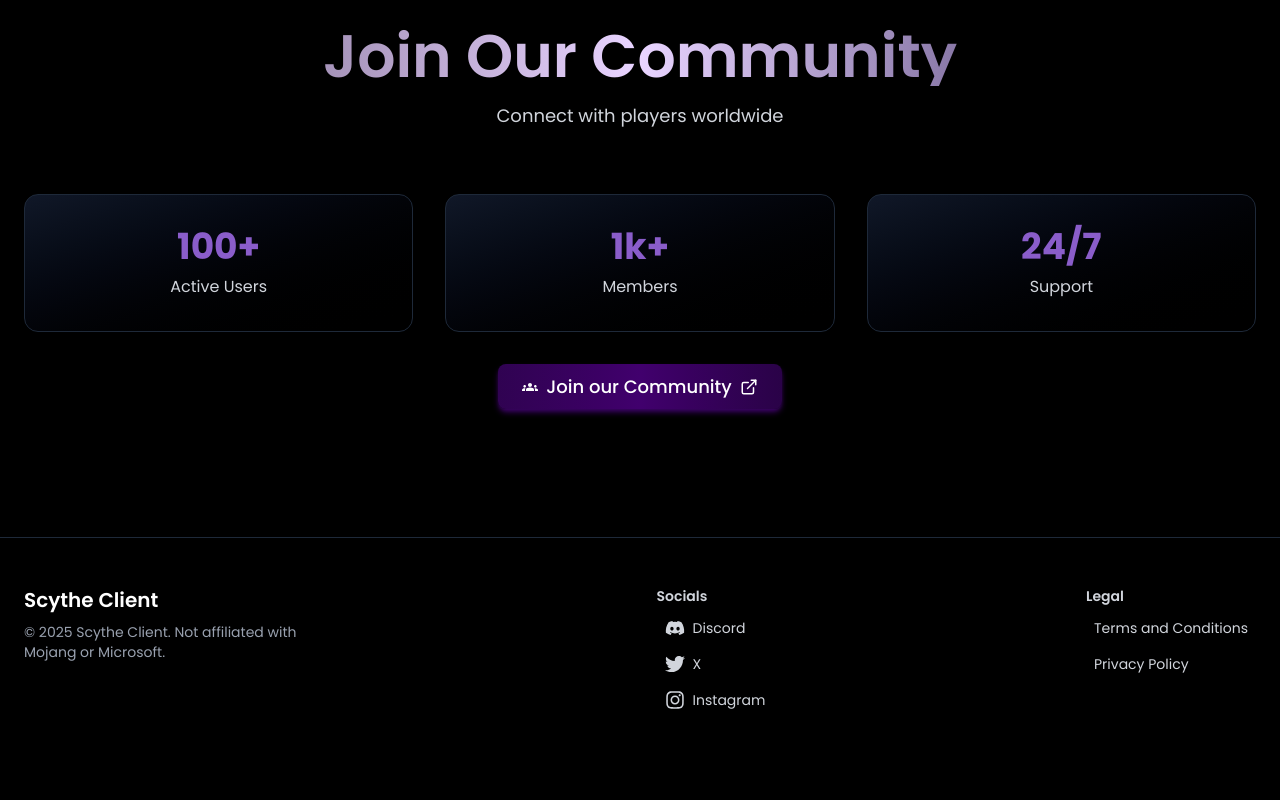
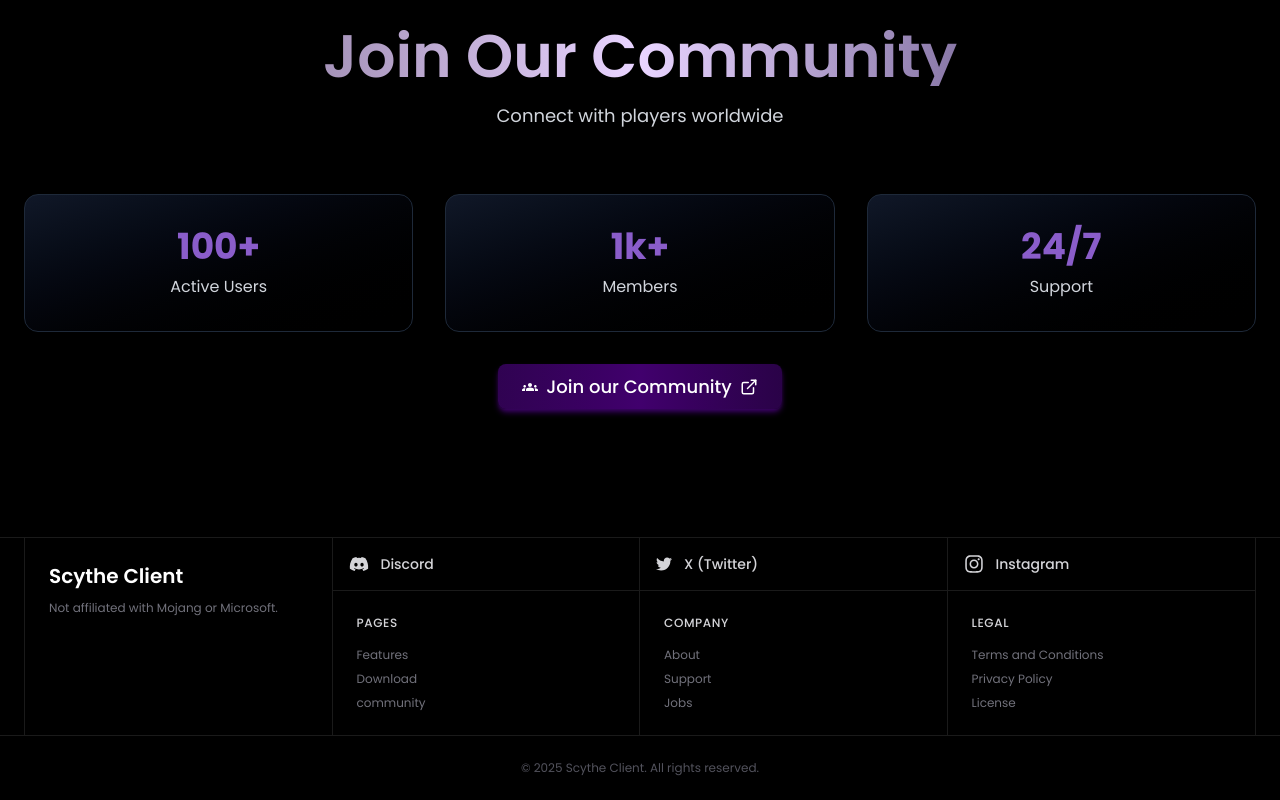
Before and after one commit to Scythe-Client/website, a Next.js app: page / in a window 1280 px wide. Shown: the part 2551-3351 px from the top of the page. Before the commit the page ends 3313 px from the top, so only its background shows below. Built offline with nearby package versions, Linux system fonts and the light colour scheme; no server answers.

Commit message:
UI Changes

```diff
--- a/app/globals.css
+++ b/app/globals.css
@@ -134,6 +134,13 @@ html {
     font-style: normal;
 }
 
+@font-face {
+    font-family: 'CalSans';
+    src: url('../public/fonts/CalSans.ttf') format('truetype');
+    font-weight: normal;
+    font-style: normal;
+}
+
 @layer base {
     * {
         @apply border-border outline-ring/50;
--- a/app/layout.tsx
+++ b/app/layout.tsx
@@ -6,12 +6,19 @@ import { dark } from '@clerk/themes';
 import { connectDB } from "@/lib/db";
 import { SpeedInsights } from "@vercel/speed-insights/next"
 import React from "react";
+import localFont from "next/font/local";
 
 const poppins = Poppins({
     variable: "--font-poppins",
     subsets: ["latin"],
     weight: ["400", "500", "600", "700"],
     display: "swap",
+});
+
+const cal = localFont({
+    src: "../public/fonts/CalSans.ttf",
+    variable: "--font-calsans",
+    weight: "400",
 });
 
 export const metadata: Metadata = {
@@ -99,7 +106,7 @@ export default async function RootLayout({
         >
             <SpeedInsights />
             <html lang="en" className={poppins.variable}>
-                <body className="antialiased">
+                <body className={`antialiased ${cal.variable}`}>
                     {children}
                 </body>
             </html>
--- a/components/custom/Footer.tsx
+++ b/components/custom/Footer.tsx
@@ -1,50 +1,142 @@
+"use client";
+
 import Link from "next/link";
-import {FaDiscord, FaInstagram, FaTwitter} from "react-icons/fa";
+import { ArrowRight } from "lucide-react";
+import { FaDiscord, FaInstagram, FaTwitter } from "react-icons/fa";
+import { cn } from "@/lib/utils";
+import React from "react";
 
 export default function Footer() {
+    const currentYear = new Date().getFullYear();
+
     return (
-        <footer className="bg-black border-t border-gray-800 py-12 px-6">
-            <div className="max-w-7xl mx-auto flex flex-col md:flex-row md:justify-between gap-8">
-                <div className="flex flex-col gap-2">
-                    <span className="font-semibold text-xl text-white">Scythe Client</span>
-                    <p className="text-gray-400 text-sm md:max-w-xs">
-                        © 2025 Scythe Client. Not affiliated with Mojang or Microsoft.
-                    </p>
+        <footer className="bg-black text-zinc-400 border-t border-white/10">
+            <div className="relative mx-auto max-w-7xl px-6">
+                <div className="relative grid grid-cols-1 border-x border-white/10 md:grid-cols-4 md:divide-x md:divide-white/10">
+
+                    <div className="flex flex-col justify-between p-4 md:p-6">
+                        <div>
+                            <h3 className="font-semibold text-xl text-white mb-2">Scythe Client</h3>
+                            <p className="text-zinc-500 text-xs leading-relaxed">
+                                Not affiliated with Mojang or Microsoft.
+                            </p>
+                        </div>
+                    </div>
+
+                    <div className="flex flex-col">
+                        <SocialCard
+                            href="https://discord.scytheclient.com"
+                            title="Discord"
+                            icon={<FaDiscord className="h-5 w-5" />}
+                            className="border-t-0"
+                        />
+                        <LinksGroup
+                            title="Pages"
+                            links={[
+                                { title: "Features", href: "/features" },
+                                { title: "Download", href: "/download" },
+                                { title: "community", href: "/community" },
+                            ]}
+                        />
+                    </div>
+
+                    <div className="flex flex-col">
+                        <SocialCard
+                            href="https://x.com/ScytheClient"
+                            title="X (Twitter)"
+                            icon={<FaTwitter className="h-4 w-4" />}
+                        />
+                        <LinksGroup
+                            title="Company"
+                            links={[
+                                { title: "About", href: "/about" },
+                                { title: "Support", href: "https://discord.scytheclient.com" },
+                                { title: "Jobs", href: "/careers" },
+                            ]}
+                        />
+                    </div>
+
+                    <div className="flex flex-col">
+                        <SocialCard
+                            href="https://www.instagram.com/scytheclient"
+                            title="Instagram"
+                            icon={<FaInstagram className="h-5 w-5" />}
+                        />
+                        <LinksGroup
+                            title="Legal"
+                            links={[
+                                { title: "Terms and Conditions", href: "/tos" },
+                                { title: "Privacy Policy", href: "/privacy" },
+                                { title: "License", href: "/license" },
+                            ]}
+                        />
+                    </div>
+
                 </div>
+            </div>
 
-                <div className="flex flex-col gap-2">
-                    <span className="text-gray-300 text-sm font-semibold">Socials</span>
-                    <Link href="https://discord.scytheclient.com" target="_blank" rel="noopener noreferrer">
-                        <button className="cursor-pointer text-gray-300 flex items-center gap-2 px-2 py-1 hover:text-[#7a4dba] transition-all rounded-md text-sm">
-                            <FaDiscord className="w-5 h-5" />
-                            Discord
-                        </button>
-                    </Link>
-                    <Link href="https://x.com/ScytheClient" target="_blank" rel="noopener noreferrer">
-                        <button className="cursor-pointer text-gray-300 flex items-center gap-2 px-2 py-1 hover:text-[#7a4dba] transition-all rounded-md text-sm">
-                            <FaTwitter className="w-5 h-5" />
-                            X
-                        </button>
-                    </Link>
-                    <Link href="https://www.instagram.com/scytheclient" target="_blank" rel="noopener noreferrer">
-                        <button className="cursor-pointer text-gray-300 flex items-center gap-2 px-2 py-1 hover:text-[#7a4dba] transition-all rounded-md text-sm">
-                            <FaInstagram className="w-5 h-5" />
-                            Instagram
-                        </button>
-                    </Link>
-                </div>
-
-                <div className="flex flex-col gap-2">
-                    <span className="text-gray-300 text-sm font-semibold">Legal</span>
-                    <Link href="/tos">
-                        <button className="cursor-pointer text-gray-300 px-2 py-1 hover:text-[#7a4dba] transition-all rounded-md text-sm">Terms and Conditions</button>
-                    </Link>
-                    <Link href="/privacy">
-                        <button className="cursor-pointer text-gray-300 px-2 py-1 hover:text-[#7a4dba] transition-all rounded-md text-sm">Privacy Policy</button>
-                    </Link>
-                </div>
-
+            <div className="flex justify-center border-t border-white/10 p-6 bg-black">
+                <p className="text-zinc-600 text-xs">
+                    &copy; {currentYear} Scythe Client. All rights reserved.
+                </p>
             </div>
         </footer>
     );
 }
+
+type LinksGroupProps = {
+    title: string;
+    links: { title: string; href: string }[];
+};
+
+function LinksGroup({ title, links }: LinksGroupProps) {
+    return (
+        <div className="p-4 md:p-6">
+            <h3 className="mb-4 font-medium text-zinc-300 text-xs uppercase tracking-wider">
+                {title}
+            </h3>
+            <ul className="space-y-2">
+                {links.map((link) => (
+                    <li key={link.title}>
+                        <Link
+                            className="text-zinc-500 text-xs hover:text-[#7a4dba] transition-colors duration-200 block"
+                            href={link.href}
+                        >
+                            {link.title}
+                        </Link>
+                    </li>
+                ))}
+            </ul>
+        </div>
+    );
+}
+
+function SocialCard({
+                        title,
+                        href,
+                        icon,
+                        className,
+                    }: {
+    title: string;
+    href: string;
+    icon: React.ReactNode;
+    className?: string;
+}) {
+    return (
+        <Link
+            href={href}
+            target="_blank"
+            rel="noopener noreferrer"
+            className={cn(
+                "group flex items-center justify-between border-y border-white/10 p-4 md:p-4 text-sm hover:bg-zinc-900/50 transition-all md:border-t-0",
+                className
+            )}
+        >
+            <div className="flex items-center gap-3 text-zinc-300 group-hover:text-[#7a4dba] transition-colors">
+                {icon}
+                <span className="font-medium">{title}</span>
+            </div>
+            <ArrowRight className="h-4 w-4 text-zinc-600 group-hover:text-[#7a4dba] -translate-x-1 group-hover:translate-x-0 opacity-0 group-hover:opacity-100 transition-all duration-300" />
+        </Link>
+    );
+}
```
Also changed, not shown: app/not-found.tsx (added, +92 -0 lines), public/fonts/CalSans.otf (added), public/fonts/CalSans.ttf (added).
